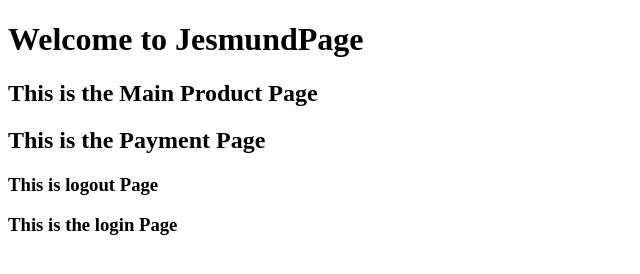
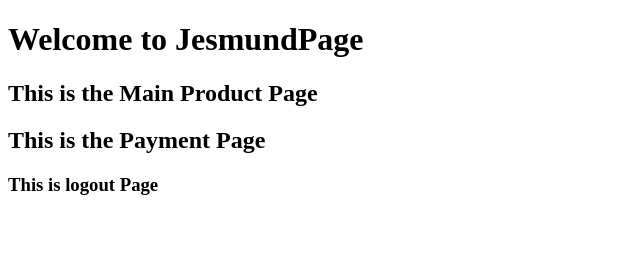
Before and after one commit to jesmund/landingpage, a plain HTML site: page index.html in a window 1280 px wide. Shown: the whole page, without its empty margins (0-640 px from the left). Drawn offline with Linux system fonts and the light colour scheme.

```diff
--- a/index.html
+++ b/index.html
@@ -10,7 +10,5 @@
     <h2>This is the Main Product Page</h2>
     <h2>This is the Payment Page</h2>
     <h3>This is logout Page</h3>
-    <h3>This is the login Page</h3>
-
 </body>
 </html>
```
